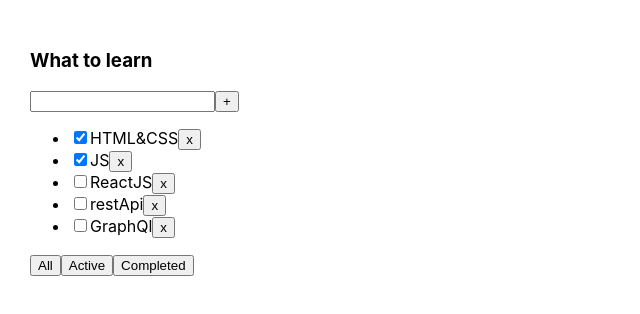
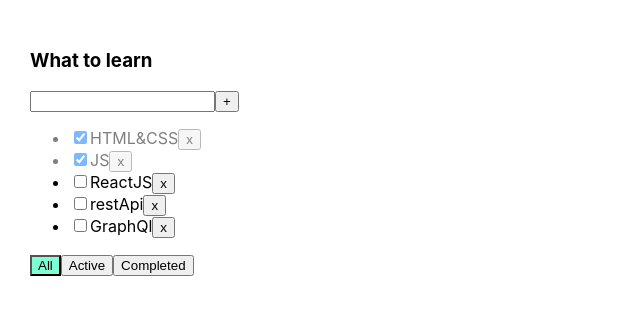
Before and after one commit to Viktoriyadegt/1-todolist_last, a React (Create React App) app: page / in a window 1280 px wide. Shown: the top 314 px of the page, without its empty margins (0-640 px from the left). Built offline with nearby package versions, Linux system fonts and the light colour scheme.

Commit message:
css_trim_error

```diff
--- a/src/App.css
+++ b/src/App.css
@@ -6,3 +6,19 @@
 .App > div {
   margin-right: 50px;
 }
+
+.error {
+  border: red 1px solid;
+}
+
+.error-message {
+  color: red;
+}
+
+.active-filter {
+  background-color: aquamarine;
+}
+
+.is-done {
+  opacity: 0.5;
+}
--- a/src/App.tsx
+++ b/src/App.tsx
@@ -16,6 +16,7 @@
     ])
 
     const [filter, setFilter] = useState<FilterValuesType>('all')
+
     let filteredTasks = tasks
     if (filter === 'active') {
         filteredTasks = tasks.filter(task => !task.isDone)
@@ -49,6 +50,7 @@
                       changeFilterTasks={changeFilterTasks}
                       addTask={addTask}
                       changeTaskStatus={changeTaskStatus}
+                      filter={filter}
             />
         </div>
     );
--- a/src/Todolist.tsx
+++ b/src/Todolist.tsx
@@ -14,17 +14,26 @@
     removeTask: (taskId: string) => void
     changeFilterTasks: (filter: FilterValuesType) => void
     addTask: (title: string) => void
-    changeTaskStatus: (id:string, isDone: boolean) => void
+    changeTaskStatus: (id: string, isDone: boolean) => void
+    filter: FilterValuesType
 }
 
 export function Todolist(props: TodolistPropsType) {
+
     const [title, setTitle] = useState('')
+    const [error, setError] = useState<string | null>(null)
+
     const addTaskHandler = () => {
-        props.addTask(title)
-        setTitle('')
+        if (title.trim() !== '') {
+            props.addTask(title.trim())
+            setTitle('')
+        } else {
+            setError('Title is required!')
+        }
     }
     const onChangeHandler = (e: ChangeEvent<HTMLInputElement>) => setTitle(e.currentTarget.value)
     const onKeyPress = (e: KeyboardEvent<HTMLInputElement>) => {
+        setError(null)
         if (e.key === 'Enter') {
             addTaskHandler()
         }
@@ -33,7 +42,9 @@
     const changeFilterAllHandler = () => props.changeFilterTasks('all')
     const changeFilterActiveHandler = () => props.changeFilterTasks('active')
     const changeFilterCompletedHandler = () => props.changeFilterTasks('completed')
-    const changeTaskStatusHandler = (taskId:string,isDone:boolean) => {props.changeTaskStatus(taskId, isDone)}
+    const changeTaskStatusHandler = (taskId: string, isDone: boolean) => {
+        props.changeTaskStatus(taskId, isDone)
+    }
 
     return (
         <div>
@@ -42,16 +53,18 @@
                 <input value={title}
                        onChange={onChangeHandler}
                        onKeyPress={onKeyPress}
+                       className={error ? 'error' : ''}
                 />
                 <button onClick={addTaskHandler}>+</button>
+                {error && <div className='error-message'>{error}</div>}
             </div>
             <ul>
                 {props.tasks.map((task) => {
                     return (
-                        <li key={task.id}>
+                        <li key={task.id} className={task.isDone? 'is-done' : ''}>
                             <input type="checkbox"
                                    checked={task.isDone}
-                                   onChange={(e)=>changeTaskStatusHandler(task.id, e.currentTarget.checked)}
+                                   onChange={(e) => changeTaskStatusHandler(task.id, e.currentTarget.checked)}
                             />
                             <span>{task.title}</span>
                             <button onClick={() => removeTaskHandler(task.id)}>x</button>
@@ -60,9 +73,15 @@
                 })}
             </ul>
             <div>
-                <button onClick={changeFilterAllHandler}>All</button>
-                <button onClick={changeFilterActiveHandler}>Active</button>
-                <button onClick={changeFilterCompletedHandler}>Completed</button>
+                <button className={props.filter === 'all' ? 'active-filter' : ''}
+                        onClick={changeFilterAllHandler}>All
+                </button>
+                <button className={props.filter === 'active' ? 'active-filter' : ''}
+                        onClick={changeFilterActiveHandler}>Active
+                </button>
+                <button className={props.filter === 'completed' ? 'active-filter' : ''}
+                        onClick={changeFilterCompletedHandler}>Completed
+                </button>
             </div>
         </div>
     );
```
